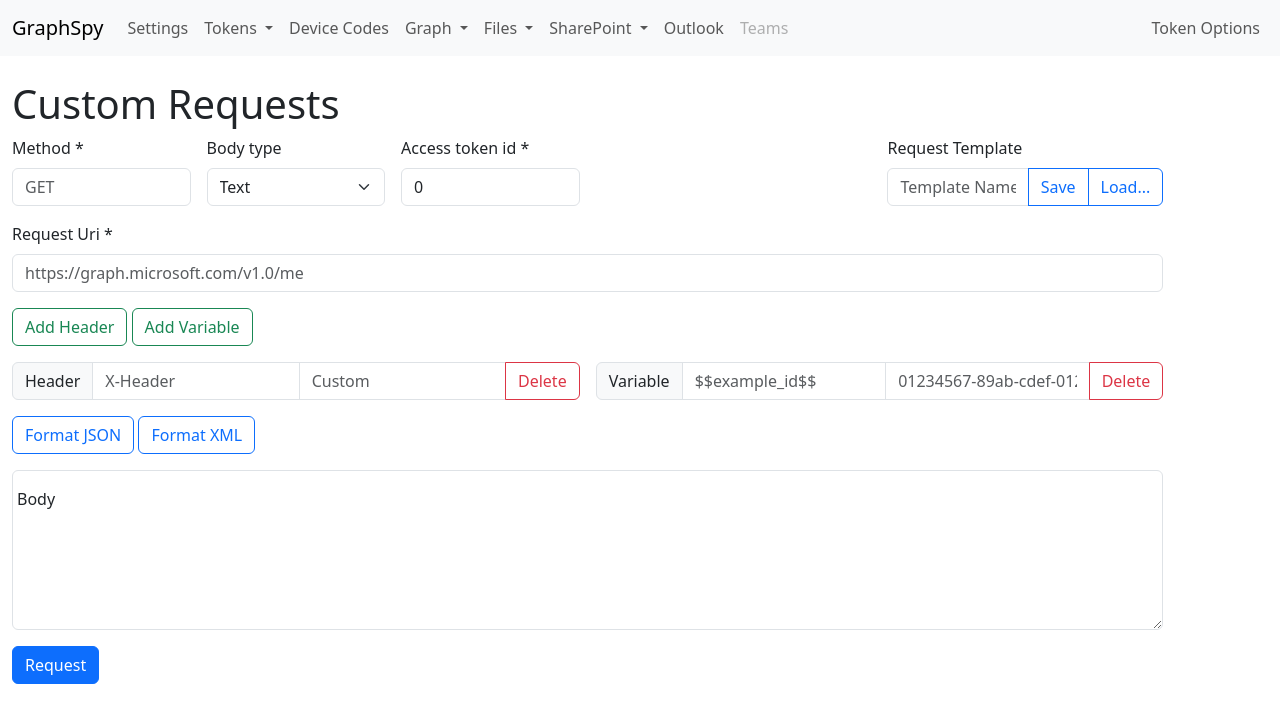
After one commit to RedByte1337/GraphSpy, a Flask app: page /custom_requests in a window 1280 px wide. The commit adds this page. Shown: the top 723 px of the page. Run offline with Flask 3, Linux system fonts and the light colour scheme; data comes from the database, SQL or seed files in the repository; data that the repository does not hold is empty; some libraries are stand-ins or nearby versions.

Commit message:
Added custom requests with headers, variables and request templates.

```diff
--- a/GraphSpy/static/js/functions.js
+++ b/GraphSpy/static/js/functions.js
@@ -242,6 +242,32 @@ function reloadTables() {
     $('table.dataTable').DataTable().ajax.reload(null, false);
 }
 
+function prettifyXml(sourceXml) {
+    var xmlDoc = new DOMParser().parseFromString(sourceXml, 'application/xml');
+    var xsltDoc = new DOMParser().parseFromString([
+        // describes how we want to modify the XML - indent everything
+        '<xsl:stylesheet xmlns:xsl="http://www.w3.org/1999/XSL/Transform">',
+        '  <xsl:strip-space elements="*"/>',
+        '  <xsl:template match="para[content-style][not(text())]">', // change to just text() to strip space in text nodes
+        '    <xsl:value-of select="normalize-space(.)"/>',
+        '  </xsl:template>',
+        '  <xsl:template match="node()|@*">',
+        '    <xsl:copy><xsl:apply-templates select="node()|@*"/></xsl:copy>',
+        '  </xsl:template>',
+        '  <xsl:output indent="yes"/>',
+        '</xsl:stylesheet>',
+    ].join('\n'), 'application/xml');
+
+    var xsltProcessor = new XSLTProcessor();
+    xsltProcessor.importStylesheet(xsltDoc);
+    var resultDoc = xsltProcessor.transformToDocument(xmlDoc);
+    var resultXml = new XMLSerializer().serializeToString(resultDoc);
+    if (resultXml.includes("parsererror")) {
+        return sourceXml;
+    }
+    return resultXml;
+};
+
 // ========== Messages ==========
 
 function bootstrapAlert(message, type) {
--- /dev/null
+++ b/GraphSpy/templates/custom_requests.html
@@ -0,0 +1,372 @@
+{% extends 'layout.html'%}
+
+{%block content%}
+
+<br>
+<div class="col-md-11">
+    <h1>Custom Requests</h1>
+    <form id="custom_request_form" class="row g-3">
+        <div class="col-2">
+            <label for="method" class="form-label">Method *</label>
+            <input list="methods" id="method" placeholder="GET" class="form-control" required>
+            <datalist id="methods">
+                <option value="GET">GET</option>
+                <option value="POST">POST</option>
+                <option value="PUT">PUT</option>
+                <option value="PATCH">PATCH</option>
+                <option value="HEAD">HEAD</option>
+                <option value="DELETE">DELETE</option>
+                <option value="OPTIONS">OPTIONS</option>
+            </datalist>
+        </div>
+        <div class="col-2">
+            <label for="request_type" class="form-label">Body type</label>
+            <select id="request_type" class="form-select" aria-label="Request body">
+                <option value="text">Text</option>
+                <option value="urlencoded">URL Encoded</option>
+                <option value="json">JSON</option>
+                <option value="xml">XML</option>
+            </select>
+        </div>
+        <div class="col-2">
+            <label for="access_token_id" class="form-label">Access token id *</label>
+            <input type="text" id="access_token_id" name="access_token_id" class="form-control" required>
+        </div>
+        <div class="col-3"></div>
+        <div class="col-3">
+            <label for="request_template_name" class="form-label">Request Template</label>
+            <div class="input-group">
+                <input type="text" id="request_template_name" placeholder="Template Name" class="form-control">
+                <button class="btn btn-outline-primary" type="button" onclick="saveRequestTemplate()">Save</button>
+                <button class="btn btn-outline-primary" type="button" data-bs-toggle="modal" data-bs-target="#request_template_modal" onclick="$('#request_templates').DataTable().ajax.reload(null, false)">Load...</button>
+            </div>
+        </div>
+        <div>
+            <label for="request_uri" class="form-label">Request Uri *</label>
+            <input type="text" id="request_uri" placeholder="https://graph.microsoft.com/v1.0/me" class="form-control" required>
+        </div>
+        <div>
+            <button class="btn btn-outline-success" type="button" onclick="addHeaderRow()">Add Header</button>
+            <button class="btn btn-outline-success" type="button" onclick="addVariableRow()">Add Variable</button>
+        </div>
+        <div class="col-6" id="header_fields">
+            <div class="input-group">
+                <span class="input-group-text">Header</span>
+                <input type="text" placeholder="X-Header" class="form-control header_name">
+                <input type="text" placeholder="Custom" class="form-control header_value">
+                <button class="btn btn-outline-danger" type="button" onclick="return this.parentNode.remove()">Delete</button>
+            </div>
+        </div>
+        <div class="col-6" id="variable_fields">
+            <div class="input-group">
+                <span class="input-group-text">Variable</span>
+                <input type="text" placeholder="$$example_id$$" class="form-control variable_name">
+                <input type="text" placeholder="01234567-89ab-cdef-0123-456789abcdef" class="form-control variable_value">
+                <button class="btn btn-outline-danger" type="button" onclick="return this.parentNode.remove()">Delete</button>
+            </div>
+        </div>
+        <div>
+            <button class="btn btn-outline-primary" type="button" onclick="formatBodyJSON()">Format JSON</button>
+            <button class="btn btn-outline-primary" type="button" onclick="formatBodyXML()">Format XML</button>
+        </div>
+        <div class="form-floating">
+            <textarea type="text" id="body" class="form-control" placeholder="Body" style="height: 10em"></textarea>
+            <label for="body">Body</label>
+        </div>
+        <div>
+            <button type="Button" class="btn btn-primary" onclick="sendGenerateRequest()">Request</button>
+        </div>
+    </form>
+    <script>
+        getActiveAccessToken(document.getElementById("custom_request_form").access_token_id)
+    </script>
+</div>
+<br>
+<div class="row" id="response-card" style="display: none">
+    <div class="col-auto">
+        <div class="card mt-3">
+            <div class="card-header" style="text-align: center">
+                <b>Response [<span id="response_status_code"></span>]</b>
+                <i class="fi fi-rr-copy-alt" id="copy-icon" style="cursor: pointer; float: right"></i>
+            </div>
+            <div class="card-body">
+                <pre id="response_body" class="mb-0"></pre>
+            </div>
+        </div>
+    </div>
+</div>
+<!-- Modal -->
+<div class="modal fade" id="request_template_modal" tabindex="-1" aria-labelledby="request_template_modal_label" aria-hidden="true">
+    <div class="modal-dialog modal-xl">
+        <div class="modal-content">
+            <div class="modal-header">
+                <h1 class="modal-title fs-5" id="request_template_modal_label">Request Templates</h1>
+                <button type="button" class="btn-close" data-bs-dismiss="modal" aria-label="Close"></button>
+            </div>
+            <div class="modal-body">
+                <div id="dTable" class="box-body table-responsive" style="padding:20px;">
+                    <table id="request_templates" class="display" style="width:100%">
+                        <thead>
+                            <tr>
+                                <th></th>
+                                <th></th>
+                                <th></th>
+                                <th>ID</th>
+                                <th>Name</th>
+                                <th>Body type</th>
+                                <th>Method</th>
+                                <th>URI</th>
+                            </tr>
+                        </thead>
+                    </table>
+                </div>
+            </div>
+            <div class="modal-footer">
+                <button type="button" class="btn btn-secondary" data-bs-dismiss="modal">Close</button>
+            </div>
+        </div>
+    </div>
+</div>
+<script type="text/javascript" class="init">
+    // Populate the request_templates table
+    let myTable = new DataTable('#request_templates', {
+        ajax: {
+            url: '/api/list_request_templates', dataSrc: ""
+        },
+        columns: [
+            {
+                className: 'dt-control',
+                orderable: false,
+                data: null,
+                defaultContent: '',
+                'width': '20px'
+            },
+            {
+                className: 'active-control',
+                orderable: false,
+                data: null,
+                defaultContent: '<i class="fi fi-br-check" style="cursor: pointer"></i>',
+                'width': '20px'
+            },
+            {
+                className: 'delete-control',
+                orderable: false,
+                data: null,
+                defaultContent: '<i class="fi fi-rr-trash" style="cursor: pointer"></i>',
+                'width': '20px'
+            },
+            { data: 'id', 'width': '30px' },
+            { data: 'template_name', 'width': '150px' },
+            { data: 'request_type', 'width': '150px' },
+            { data: 'method', 'width': '100px' },
+            { data: 'uri'}
+        ],
+        order: [[3, 'desc']]
+    })
+
+    myTable.on('click', 'td.dt-control', function (e) {
+        let tr = e.target.closest('tr');
+        let row = myTable.row(tr);
+
+        if (row.child.isShown()) {
+            // This row is already open - close it
+            row.child.hide();
+        }
+        else {
+            // Open this row
+            row.child(format(row.data())).show();
+        }
+    });
+
+    myTable.on('click', 'td.active-control', function (e) {
+        let tr = e.target.closest('tr');
+        let row = myTable.row(tr);
+        request_template_info = row.data();
+        $("#request_uri").val(request_template_info.uri);
+        $("#method").val(request_template_info.method);
+        $("#request_type").val(request_template_info.request_type);
+        $("#body").val(request_template_info.body);
+        $("#request_template_name").val(request_template_info.template_name);
+        $('#header_fields').empty();
+        $('#variable_fields').empty();
+        for (var header_name in request_template_info.headers) {
+            if (request_template_info.headers.hasOwnProperty(header_name)) {
+                addHeaderRow(header_name, request_template_info.headers[header_name]);
+            }
+        }
+        for (var variable_name in request_template_info.variables) {
+            if (request_template_info.variables.hasOwnProperty(variable_name)) {
+                addVariableRow(variable_name, request_template_info.variables[variable_name]);
+            }
+        }
+        $('#request_template_modal').modal('hide');
+    });
+
+    myTable.on('click', 'td.delete-control', function (e) {
+        let tr = e.target.closest('tr');
+        let row = myTable.row(tr);
+        if (!confirm("Are you sure you want to delete request template '" + row.data().template_name + "'?")) { return }
+        deleteRequestTemplate(row.data().id);
+    });
+
+    function format(d) {
+        var descList = $(
+            '<dl>' +
+            '<dt>Request Template:</dt>' +
+            '</dl>');
+        var descDetails = $('<dd></dd>');
+        var preText = $('<pre></pre>');
+        preText.text(JSON.stringify(d, undefined, 4));
+        descDetails.append(preText);
+        descList.append(descDetails);
+        return descList
+    }
+
+    function deleteRequestTemplate(id) {
+        let response = $.ajax({
+            type: "POST",
+            async: false,
+            url: "/api/delete_request_template",
+            data: {"template_id": id}
+        });
+        $('#request_templates').DataTable().ajax.reload(null, false);
+        bootstrapToast("Delete Request Template", response.responseText)
+    }
+</script>
+<script>
+    function getHeaders() {
+        let headers = {};
+        for (const header of $("#header_fields").children()) {
+            if (header.getElementsByClassName("header_name")[0].value != "") {
+                headers[header.getElementsByClassName("header_name")[0].value] = header.getElementsByClassName("header_value")[0].value;
+            };
+        };
+        return headers;
+    }
+    function getVariables() {
+        let variables = {};
+        for (const variable of $("#variable_fields").children()) {
+            if (variable.getElementsByClassName("variable_name")[0].value != "") {
+                variables[variable.getElementsByClassName("variable_name")[0].value] = variable.getElementsByClassName("variable_value")[0].value;
+            };
+        };
+        return variables;
+    }
+
+    function sendGenerateRequest() {
+        let request_form = document.getElementById("custom_request_form");
+        let response;
+        response = $.ajax({
+            type: "POST",
+            async: false,
+            url: "/api/custom_api_request",
+            dataType: "json",
+            contentType: "application/json; charset=utf-8",
+            data: JSON.stringify({
+                "uri": request_form.request_uri.value,
+                "access_token_id": request_form.access_token_id.value,
+                "method": request_form.method.value,
+                "request_type": request_form.request_type.value,
+                "body": request_form.body.value,
+                "headers": getHeaders(),
+                "variables": getVariables()
+            }),
+            success: null
+        });
+        if (response.status >= 400) {
+            bootstrapAlert(response.responseText, "danger");
+            return;
+        }
+        let responseJSON = JSON.parse(response.responseText);
+        if (responseJSON.response_type == "json") {
+            $("#response_body").text(JSON.stringify(responseJSON.response_text, undefined, 4));
+        } else if (responseJSON.response_type == "xml") {
+            $("#response_body").text(prettifyXml(responseJSON.response_text));
+        } else {
+            $("#response_body").text(responseJSON.response_text);
+        }
+        $("#response_status_code").text(responseJSON.response_status_code);
+        $("#response-card").show();
+    }
+
+    function saveRequestTemplate() {
+        let request_form = document.getElementById("custom_request_form");
+        let response;
+        // request_template_name
+        response = $.ajax({
+            type: "POST",
+            async: false,
+            url: "/api/save_request_template",
+            dataType: "json",
+            contentType: "application/json; charset=utf-8",
+            data: JSON.stringify({
+                "template_name": $("#request_template_name").val(),
+                "uri": request_form.request_uri.value,
+                "method": request_form.method.value,
+                "request_type": request_form.request_type.value,
+                "body": request_form.body.value,
+                "headers": getHeaders(),
+                "variables": getVariables()
+            }),
+            success: null
+        });
+        if (response.status >= 400) {
+            bootstrapAlert(response.responseText, "danger");
+            return;
+        }
+        bootstrapToast("Save Request Template", response.responseText)
+    }
+
+    function formatBodyJSON() {
+        try {
+            $("#body").val(JSON.stringify(JSON.parse($("#body").val()), undefined, 4));
+        } catch (e) {
+            bootstrapToast("Format JSON", "[Error] Request body is not valid JSON.")
+        }
+    }
+
+    function formatBodyXML() {
+        try {
+            $("#body").val(prettifyXml($("#body").val()), undefined, 4);
+        } catch (e) {
+            bootstrapToast("Format XML", "[Error] Request body is not valid XML.")
+        }
+    }
+
+    function addHeaderRow(headerName = "", headerValue = "") {
+        var headerWrapper = $('<div class="input-group">' +
+            '<span class="input-group-text">Header</span>' +
+            '</div>');
+        var headerNameInput = $('<input type="text" placeholder="X-Header" class="form-control header_name">');
+        headerNameInput.val(headerName);
+        var headerValueInput = $('<input type="text" placeholder="Custom" class="form-control header_value">');
+        headerValueInput.val(headerValue);
+        var headerButton = $('<button class="btn btn-outline-danger" type="button" onclick="return this.parentNode.remove()">Delete</button>');
+
+        headerWrapper.append(headerNameInput);
+        headerWrapper.append(headerValueInput);
+        headerWrapper.append(headerButton);
+        $("#header_fields").append(headerWrapper);
+    }
+    function addVariableRow(variableName = "", variableValue = "") {
+        var variableWrapper = $('<div class="input-group">' +
+            '<span class="input-group-text">Variable</span>' +
+            '</div>');
+        var variableNameInput = $('<input type="text" placeholder="$$example_id$$" class="form-control variable_name">');
+        variableNameInput.val(variableName);
+        var variableNameValue = $('<input type="text" placeholder="01234567-89ab-cdef-0123-456789abcdef" class="form-control variable_value">');
+        variableNameValue.val(variableValue);
+        var variableButton = $('<button class="btn btn-outline-danger" type="button" onclick="return this.parentNode.remove()">Delete</button>');
+
+        variableWrapper.append(variableNameInput);
+        variableWrapper.append(variableNameValue);
+        variableWrapper.append(variableButton);
+        $("#variable_fields").append(variableWrapper);
+    }
+
+    $("#response-card").on('click', 'i#copy-icon', function (e) {
+        copyToClipboard($("#response_body").text());
+    })
+
+</script>
+    {%endblock content%}
--- a/GraphSpy/templates/layout.html
+++ b/GraphSpy/templates/layout.html
@@ -51,8 +51,8 @@
                             Graph
                         </a>
                         <ul class="dropdown-menu">
-                            <li><a class="dropdown-item" href="{{url_for('graph_requests')}}">Generic Graph Requests</a></li>
-                            <li><a class="dropdown-item" href="{{url_for('generic_search')}}">Generic Search</a></li>
+                            <li><a class="dropdown-item" href="{{url_for('custom_requests')}}">Custom Requests</a></li>
+                            <li><a class="dropdown-item" href="{{url_for('generic_search')}}">Generic MSGraph Search</a></li>
                         </ul>
                     </li>
                     <li class="nav-item dropdown">
--- a/GraphSpy/version.txt
+++ b/GraphSpy/version.txt
@@ -1 +1 @@
-1.0.3
+1.1.0
```
Also changed, not shown: GraphSpy/GraphSpy.py (+167 -10 lines), GraphSpy/templates/requests.html (deleted, +0 -83 lines).
